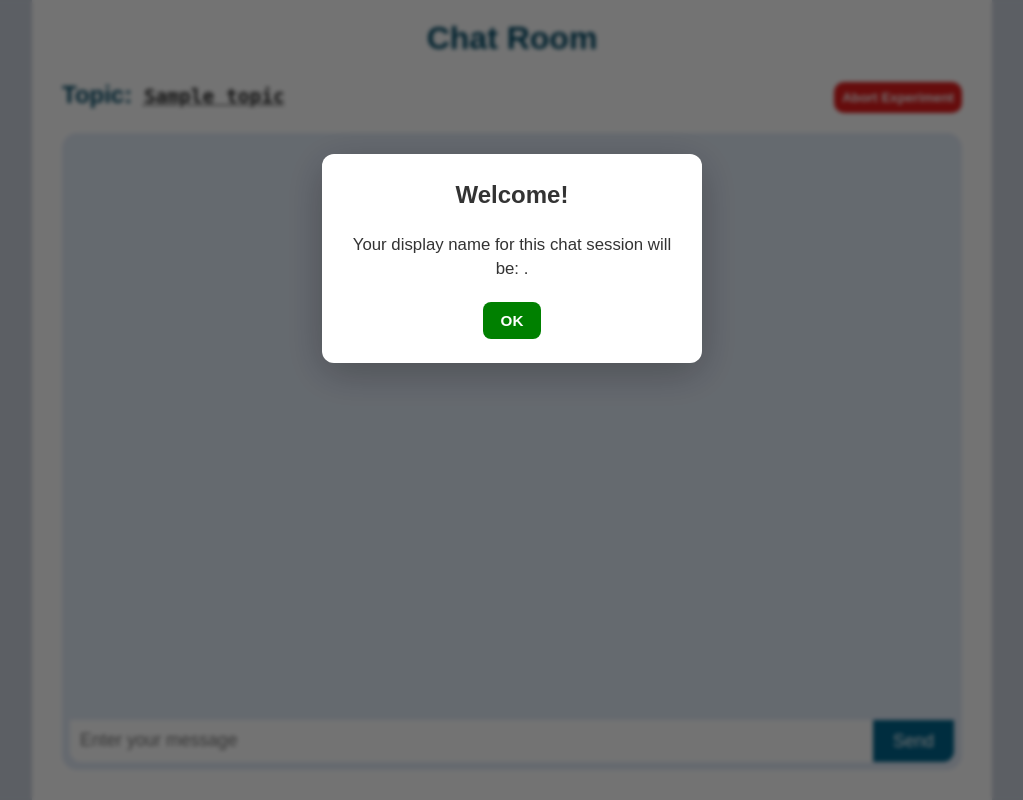
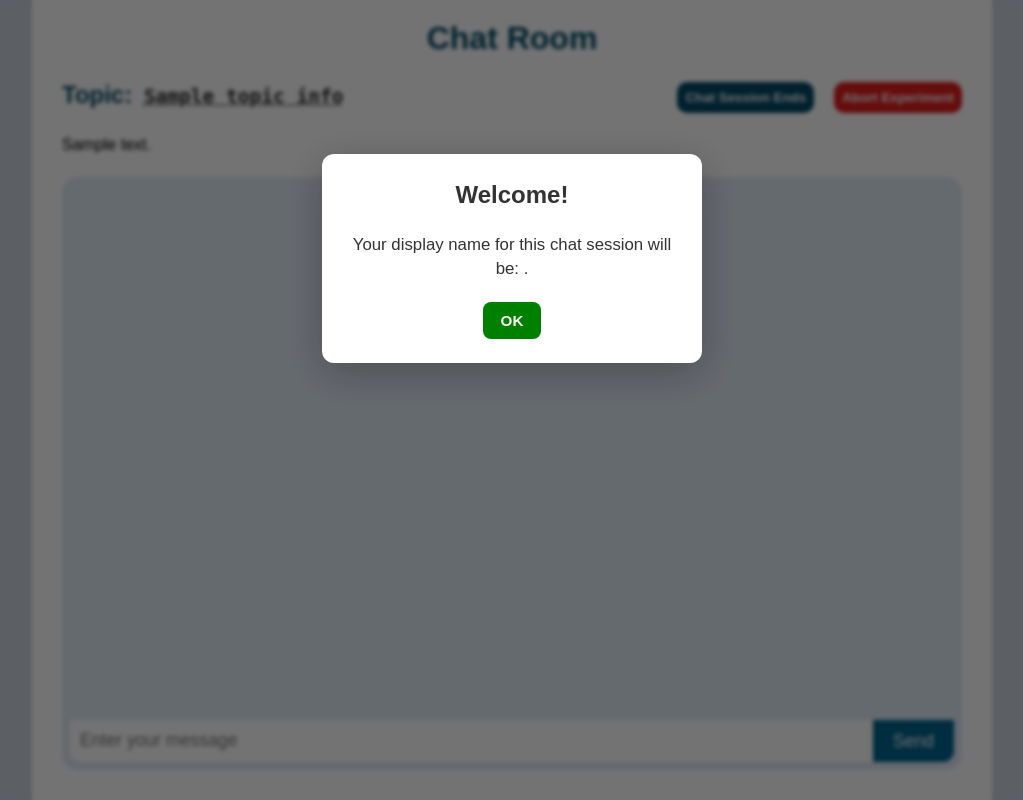
Before and after one commit to divilian/frozone, a Flask app: template chat_application/templates/room.html in a window 1280 px wide. Shown: the whole page, without its empty margins (128-1151 px from the left). Run offline with Flask 3, Linux system fonts and the light colour scheme; the template is opened without the code that fills it: most values are stand-ins (such as "Sample title", 1, 10 or a date in 2020); some libraries are stand-ins or nearby versions.

Commit message:
Add leave button and begin updates for topic descriptions.

```diff
--- a/chat_application/main.py
+++ b/chat_application/main.py
@@ -3,21 +3,96 @@ from flask_socketio import SocketIO, join_room, leave_room, send
 from pymongo import MongoClient
 from datetime import datetime
 import random
+import vertexai
+from vertexai.tuning import sft
+from vertexai.generative_models import GenerativeModel
 
 app = Flask(__name__)
 app.config["SECRET_KEY"] = "supersecretkey"
 socketio = SocketIO(app)
+
+"""
+# Initialize FroBot, HotBot, and CoolBot Models
+vertexai.init(
+    project="frozone-475719",
+    location="us-central1"
+)
+# For right now, all three point to the same tuning job
+TUNING_JOB_ID = "117775339060461568" # the pirate model ID
+hottj = sft.SupervisedTuningJob(f"projects/frozone-475719/locations/us-central1/tuningJobs/{TUNING_JOB_ID}")
+cooltj = sft.SupervisedTuningJob(f"projects/frozone-475719/locations/us-central1/tuningJobs/{TUNING_JOB_ID}")
+frotj = sft.SupervisedTuningJob(f"projects/frozone-475719/locations/us-central1/tuningJobs/{TUNING_JOB_ID}")
+# Create the bot models
+hotbot = GenerativeModel(hottj.tuned_model_endpoint_name)
+coolbot = GenerativeModel(cooltj.tuned_model_endpoint_name)
+frobot = GenerativeModel(frotj.tuned_model_endpoint_name)
+"""
 
 client = MongoClient("mongodb://localhost:27017/")
 db = client["chatApp_test"]
 rooms_collection = db.rooms
 
 FRUIT_NAMES = ["apple", "banana", "blueberry", "strawberry", "orange", "grape", "cherry"]
-TOPICS_LIST = ["Immigration", "Gun Control", "Climate Change Policy"]
+TOPICS_LIST = [
+    {
+        "title": "Abortion",
+        "text": "Since the Supreme Court overturned Roe vs. Wade in 2022, there has been an increase in patients crossing state lines to receive abortions in less restrictive states. Pro-choice advocates argue that these restrictions exacerbate unequal access to healthcare due to financial strain and other factors and believe that a patient should be able to make personal medical decisions about their own body and future. Pro-life advocates argue that abortion legislation should be left to the states and believe that abortion is amoral and tantamount to murder. Both sides disagree on how to handle cases of rape, incest, terminal medical conditions, and risks to the mother’s life and health. What stance do you take on abortion and why?",
+        "post": "Idk its hard bc both sides have good points. People should be able to make their own decisions about their own body but theres also moral stuff to think about too you know"
+    },
+    {
+        "title": "Gun Rights/Control",
+        "text": "Gun rights advocates argue that the right to bear arms is a protected second amendment right necessary for self-defense. Meanwhile, gun control advocates argue that stricter regulations are necessary to reduce gun violence. Potential reforms include stricter background checks, banning assault weapons, enacting red flag laws, and increasing the minimum age to purchase a gun. What stance do you take on gun rights vs. gun control and why?",
+        "post": "i think people should be able to own guns but there has to be some check like background stuff so crazy people dont get them"
+    },
+    {
+        "title": "Education and Trans Students",
+        "text": "Laws and policies affecting trans people are highly contested, especially those involving education. Several states have passed laws restricting the use of preferred pronouns and names in schools, limiting transgender athletes' ability to participate in sports, and banning books containing LGBTQ+ content from school libraries. How do you think decisions on school policies regarding trans students should be made and why?",
+        "post": "I dont think its that big a deal to use different pronouns but also trans athletes should be playing with the gender they were born as. I know thats an unpopular opinion but its the only way its fair."
+    },
+    {
+        "title": "Immigration and ICE Activity",
+        "text": "The current year has seen an increase in ICE (U.S. Immigration and Customs Enforcement) activity, including raids at workplaces, courthouses, schools, churches, and hospitals. Some argue that ICE is going too far and is violating the Constitutional due process rights of both immigrants and citizens. Others argue that these actions are necessary to maintain national security and enforce immigration law. What stance do you take on recent ICE activity and why?",
+        "post": "I think ice is doing their job they're literally immigration enforcement. It sucks but if you come here illegally youre going to face the consequence."
+    },
+    {
+        "title": "Universal Healthcare",
+        "text": "Some argue that universal healthcare is necessary to ensure everyone has access to lifesaving medical treatments and a minimum standard of living, regardless of income or employment. Others argue that the choice of how to access healthcare is a private responsibility and that it is more efficient for the government to limit intervention. What stance do you take on government involvement in providing healthcare and why?",
+        "post": "I think people should handle their own healthcare. the government is slow plus competition means more innovation. i dont trust the idea of one size fits all"
+    }
+]
 
 def choose_names(n):
     # Return n unique random fruit names
     return random.sample(FRUIT_NAMES, n)
+
+"""
+def ask_bot(room_id, bot, bot_display_name):
+    # Prevents crashing if bot model did not load
+    if bot is None:
+        return
+    # Get the full chat room history
+    room_doc = rooms_collection.find_one({"_id": room_id})
+    history = room_doc["messages"]
+    # Build the LLM prompt
+    prompt = ""
+    for message in history:
+        prompt += f"{message['sender']}: {message['message']}\n"
+    # Get the bot's response
+    response = bot.generate_content(prompt)
+    parsed_response = response.candidates[0].content.parts[0].text.strip()
+    # Store the response in the database
+    bot_message = {
+        "sender": bot_display_name,
+        "message": parsed_response,
+        "timestamp": datetime.utcnow()
+    }
+    rooms_collection.update_one(
+        {"_id": room_id},
+        {"$push": {"messages": bot_message}}
+    )
+    # Send the bot's response to the client
+    send({"sender": bot_display_name, "message": parsed_response}, to=room_id)
+"""
 
 # Build the routes
 
@@ -48,6 +123,9 @@ def choose():
     topic = request.form.get('topic')
     if not topic:
         return redirect(url_for('topics'))
+    topic_info = next((t for t in TOPICS_LIST if t["title"] == topic), None)
+    if topic_info is None:
+        return redirect(url_for('topics'))
     # Get next room id (and add one)
     counter = db.counters.find_one_and_update(
         {"_id": "room_id"},
@@ -66,7 +144,7 @@ def choose():
     # Create the new room in the database
     rooms_collection.insert_one({
         "_id": room_id,
-        "topic": topic,
+        "topic": topic_info['title'],
         # creation date/time
         "created_at": datetime.utcnow(),
         # user identity
@@ -95,7 +173,11 @@ def room():
     room_doc = rooms_collection.find_one({"_id": room_id})
     if not room_doc:
         return redirect(url_for('home'))
-    return render_template("room.html", room=room_id, topic=room_doc["topic"], user=display_name, messages=room_doc["messages"], FroBot_name=room_doc["FroBot_name"], HotBot_name=room_doc["HotBot_name"], CoolBot_name=room_doc["CoolBot_name"])
+    topic = room_doc["topic"]
+    topic_info = next((t for t in TOPICS_LIST if t["title"] == topic), None)
+    if topic_info is None:
+        return redirect(url_for('topics'))
+    return render_template("room.html", room=room_id, topic_info=topic_info, user=display_name, messages=room_doc["messages"], FroBot_name=room_doc["FroBot_name"], HotBot_name=room_doc["HotBot_name"], CoolBot_name=room_doc["CoolBot_name"])
 
 @app.route("/abort", methods=["POST"])
 def abort_room():
@@ -143,13 +225,25 @@ def handle_message(payload):
         "message": text,
         "timestamp": datetime.utcnow()
     }
-    # Send only the client version (no datetime)
-    send(client_message, to=room)
     # Store the full version in the database
     rooms_collection.update_one(
         {"_id": room},
         {"$push": {"messages": db_message}}
     )
+    # Send only the client version (no datetime)
+    send(client_message, to=room)
+
+    """
+    # Get the bot's display names
+    room_doc = rooms_collection.find_one({"_id": room})
+    frobot_name = room_doc["FroBot_name"]
+    hotbot_name = room_doc["HotBot_name"]
+    coolbot_name = room_doc["CoolBot_name"]
+    # Ask each bot for a response
+    ask_bot(room, frobot, frobot_name)
+    ask_bot(room, hotbot, hotbot_name)
+    ask_bot(room, coolbot, coolbot_name)
+    """
 
 @socketio.on('disconnect')
 def handle_disconnect():
--- a/chat_application/static/styles/styles.css
+++ b/chat_application/static/styles/styles.css
@@ -194,8 +198,9 @@ hr {
 
 #room-subsection {
   display: flex;
+  flex-direction: column;
   justify-content: space-between;
-  align-items: center;
+  /* align-items: center; */
   margin-bottom: 20px;
 }
 
@@ -210,6 +215,24 @@ hr {
   color: rgb(40, 40, 40);
   font-family: monospace;
   padding: 8px 5px;
+}
+
+#end-exp-btn {
+  color: white;
+  background-color: rgb(0, 73, 101);
+  font-weight: 800;
+  text-decoration: none;
+  padding: 6px;
+  border: 2px solid rgb(0, 73, 101);
+  display: inline-block;
+  margin-top: 5px;
+  border-radius: 10px;
+  transition: all 0.1s ease-in;
+}
+
+#end-exp-btn:hover {
+  color: rgb(0, 73, 101);
+  background-color: white;
 }
 
 #abort-exp-btn {
@@ -228,6 +251,26 @@ hr {
 #abort-exp-btn:hover {
   color: rgb(226, 29, 29);
   background-color: white;
+}
+
+.topic-header-row {
+  display: flex;
+  justify-content: space-between;
+  align-items: center;
+  width: 100%;
+}
+
+.topic-header-buttons {
+  display: flex;
+  gap: 20px;
+  align-items: center;
+}
+
+#room-topic-desc {
+    margin-top: 20px;
+    font-size: 1rem;
+    line-height: 1.5;
+    text-align: justify;
 }
 
 #chat-room-widget {
--- a/chat_application/templates/room.html
+++ b/chat_application/templates/room.html
@@ -14,18 +14,34 @@
   </div>
   <h1 id="home-header">Chat Room</h1>
   <div id="room-subsection">
-    <h2 id="room-code-display">Topic: <span>{{ topic }}</span></h2>
-    <button id="abort-exp-btn">Abort Experiment</button>
-      <div id="confirmModal" class="modal">
-        <div class="modal-content">
-	  <h3>Are you sure you would like to leave this experiment?</h3>
-    	  <p>This action is permanent. However, if you do choose to leave, you will still receive the offered extra credit from your professor.</p>
-	  <div class="modal-buttons">
-	    <button class="modal-btn" id="yesBtn">Yes</button>
-    	    <button class="modal-btn" id="noBtn">Cancel</button>
-      	  </div>
-	</div>
+    <div class="topic-header-row">
+      <h2 id="room-code-display">Topic: <span>{{ topic_info.title }}</span></h2>
+      <div class="topic-header-buttons">
+        <button id="end-exp-btn">Chat Session Ends</button>
+        <button id="abort-exp-btn">Abort Experiment</button>
       </div>
+    </div>
+    <div id="end-modal" class="modal">
+      <div class="modal-content">
+	<h3>Only Exit This Way When Instructed.</h3>
+	<p>This signals the end of the chat session of the experiment. You will be redirected to the post-survey. This button is only to be used when the experiment ends, as indicated by the proctor. If you wish to exit the chat before instructed, use the "Abort Experiment" button instead.</p>
+        <div class="modal-buttons">
+          <button class="modal-btn" id="endYesBtn">Continue</button>
+          <button class="modal-btn" id="endNoBtn">Cancel</button>
+        </div>
+      </div>
+    </div>
+    <div id="abort-modal" class="modal">
+      <div class="modal-content">
+        <h3>Are you sure you want to leave this experiment?</h3>
+        <p>This action is permanent. You will be redirected to the post-survey and will not be able to return to the chat room. However, if you do choose to leave, you will still receive the offered extra credit from your professor. If the chat session has ended, as signaled by the proctor, do NOT exit via this button. Use the "Chat Session Ends" button instead.</p>
+        <div class="modal-buttons">
+          <button class="modal-btn" id="abortYesBtn">Yes</button>
+          <button class="modal-btn" id="abortNoBtn">Cancel</button>
+        </div>
+      </div>
+    </div>
+    <p id="room-topic-desc" class="room-topic-desc">{{ topic_info.text }}</p>
   </div>
   <div id="chat-room-widget">
     <div id="msgs-container">
@@ -102,15 +118,27 @@
         textarea.style.overflowY = "auto";
       }
     });
+    // Handler for the Experiment Ends confirmation pop-up
+    const endModal = document.getElementById("end-modal");
+    document.getElementById("end-exp-btn").onclick = function () {
+      endModal.style.display = "block";
+    };
+    document.getElementById("endNoBtn").onclick = function () {
+      endModal.style.display = "none";
+    };
+    document.getElementById("endYesBtn").onclick = function () {
+      // Redirect to ending survey
+      window.location.href = postSurveyLink;
+    };
     // Handler for the Abort Experiment confirmation pop-up
-    let modal = document.getElementById("confirmModal");
+    let modal = document.getElementById("abort-modal");
     document.getElementById("abort-exp-btn").onclick = function () {
       modal.style.display = "block";
     };
-    document.getElementById("noBtn").onclick = function () {
+    document.getElementById("abortNoBtn").onclick = function () {
       modal.style.display = "none";
     };
-    document.getElementById("yesBtn").onclick = function () {
+    document.getElementById("abortYesBtn").onclick = function () {
       // Mark that user aborted and redirect to ending survey
       fetch("/abort", { method: "POST" })
         .then(() => {
```
Also changed, not shown: other parts of chat_application/static/styles/styles.css (+57 -17 lines), chat_application/templates/home.html (+41 -3 lines), chat_application/templates/topics.html (+6 -4 lines).
